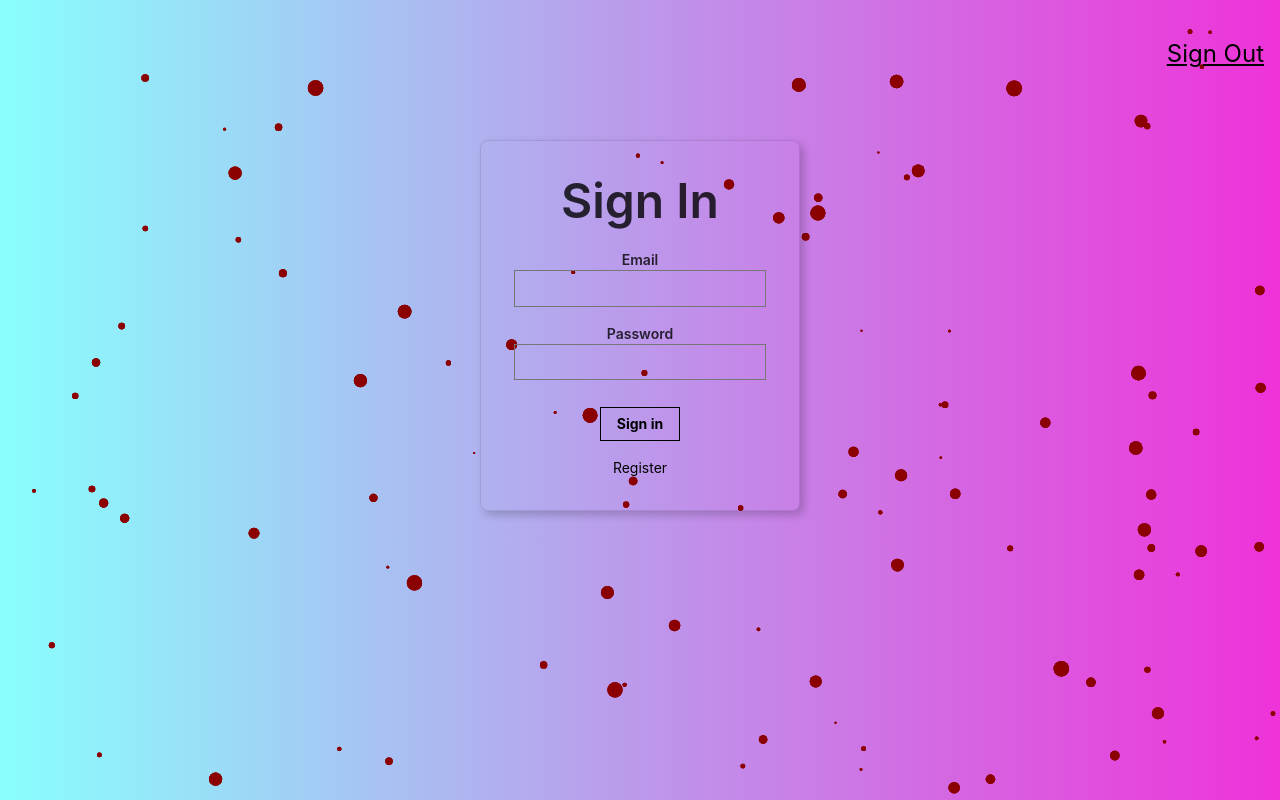
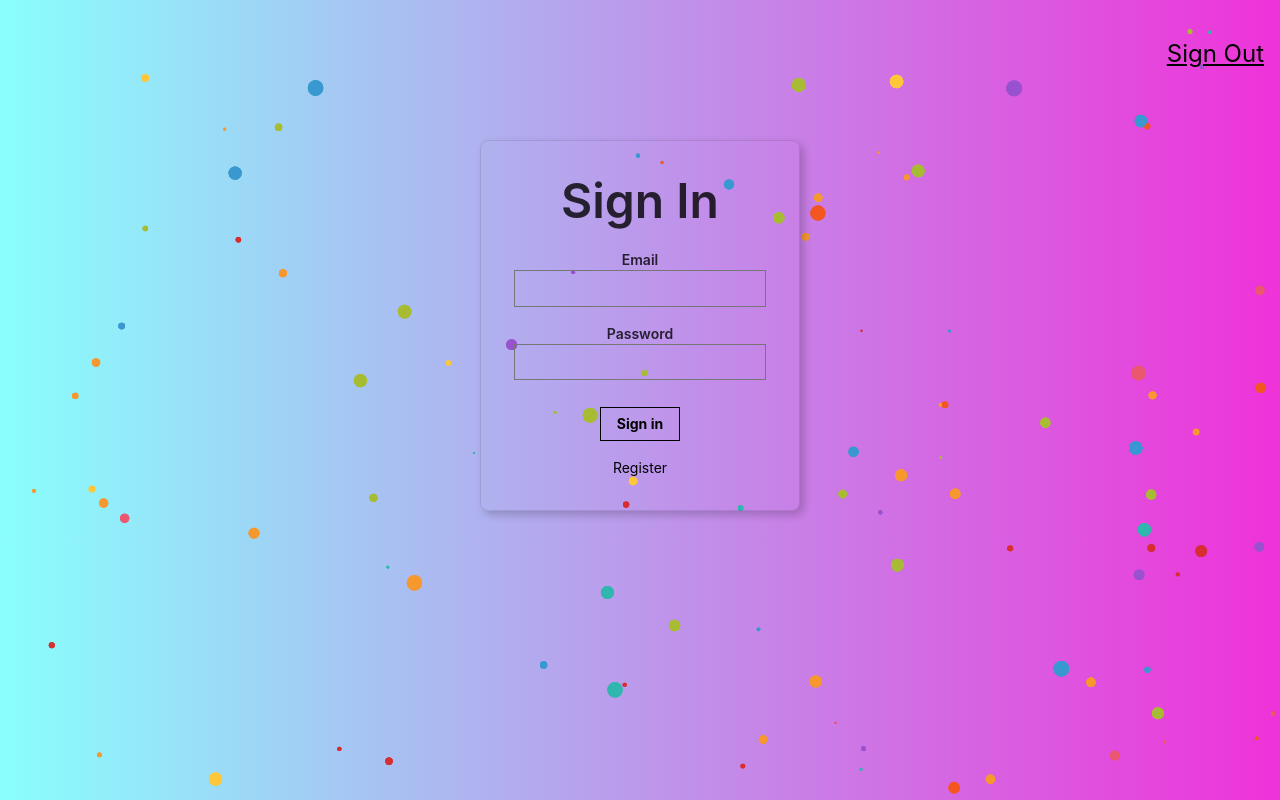
Before and after one commit to habib7042/smartbrain, a React (Create React App) app: page / in a window 1280 px wide. Built offline with nearby package versions, Linux system fonts and the light colour scheme; what clarifai would draw is missing.

Commit message:
Update Style.js

```diff
--- a/src/components/Particles/Style.js
+++ b/src/components/Particles/Style.js
@@ -34,7 +34,17 @@ const partStyle = {
           },
           particles: {
             color: {
-              value: "#8B0000",
+              value: [
+              "#3998D0",
+              "#2EB6AF",
+              "#A9BD33",
+              "#FEC73B",
+        "#F89930",
+        "#F45623",
+        "#D62E32",
+        "#EB586E",
+        "#9952CF"
+              ],
             },
             links: {
               color: "#0000FF",
```
